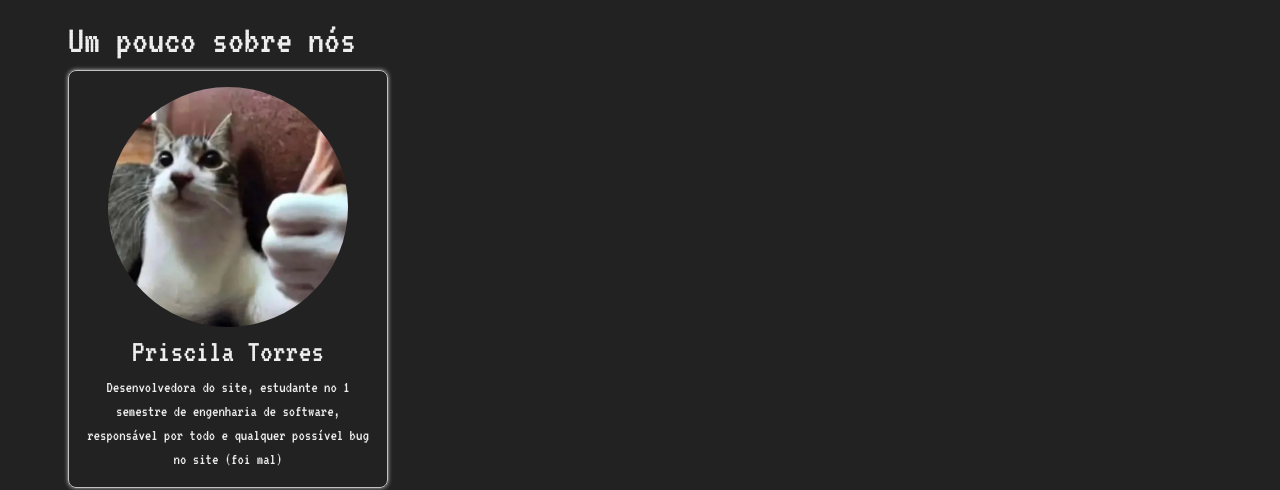
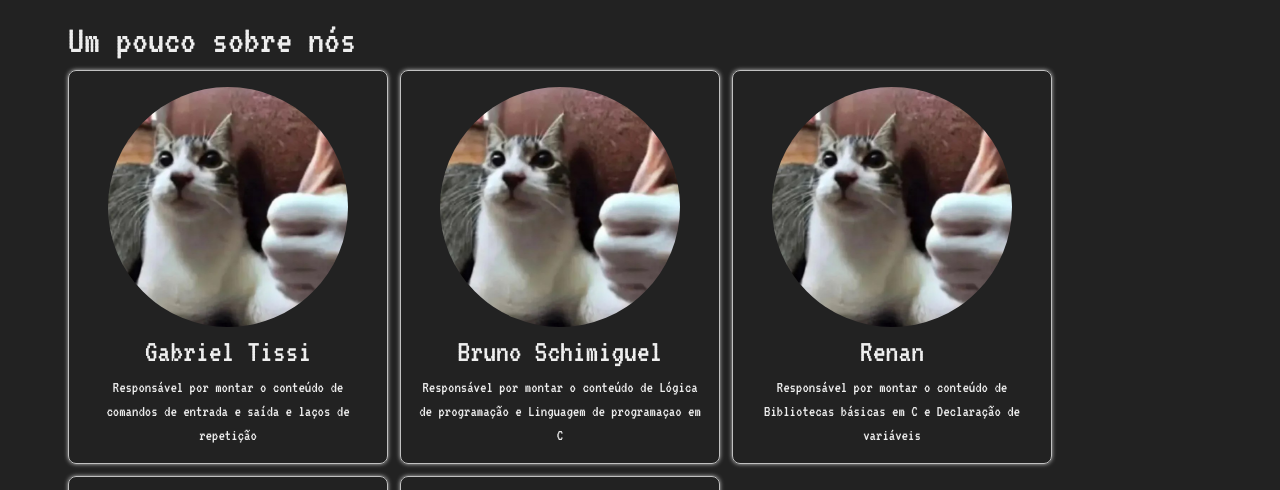
Before and after one commit to PrieTorres/Estudas, a Next.js app: page /about in a window 1280 px wide. Shown: the part 462-952 px from the top of the page. Built offline with nearby package versions, Linux system fonts and the light colour scheme; no server answers.

Commit message:
adding participants

```diff
--- a/src/app/about/page.tsx
+++ b/src/app/about/page.tsx
@@ -3,10 +3,27 @@ import { Section } from "@/components/Section";
 
 const members = [
   {
+    name: "Gabriel Tissi",
+    description: "Responsável por montar o conteúdo de comandos de entrada e saída e laços de repetição"
+  },
+  {
+    name: "Bruno Schimiguel",
+    description: "Responsável por montar o conteúdo de Lógica de programação e Linguagem de programaçao em C"
+  },
+  {
+    name: "Renan",
+    description: "Responsável por montar o conteúdo de Bibliotecas básicas em C e Declaração de variáveis"
+  },
+  {
+    name: "Erick Andreas Ponticelli",
+    description: "Responsável por montar o conteúdo de Condicionais"
+  },
+  {
     name: "Priscila Torres",
-    description: "Desenvolvedora do site, estudante no 1 semestre de engenharia de software, responsável por todo e qualquer possível bug no site (foi mal)"
-  }
-]
+    description: "Desenvolvedora do site, estudante no 1 semestre de engenharia de software, responsável por todo e qualquer possível bug no site"
+  },
+
+];
 
 const AboutPage = () => {
   return (
@@ -23,9 +40,9 @@ const AboutPage = () => {
           Esperamos que tenham um bom aprendizado {"<3"}
         </p>
       </article>
-      <article style={{ padding: 12 }}>
+      <section style={{ padding: 12 }}>
         <h1>Um pouco sobre nós</h1>
-        <div>
+        <div style={{ display: "flex", flexWrap: "wrap", gap: 12 }}>
           {members.map((member, i) =>
             <div key={`member_${i}`}>
               <CardParticipant
@@ -34,7 +51,7 @@ const AboutPage = () => {
               />
             </div>)}
         </div>
-      </article>
+      </section>
     </Section>
   );
 };
```
Also changed, not shown: 1 other file (tests, documents, lock files or other folders). Lines whose indentation alone changed are shown as unchanged.
